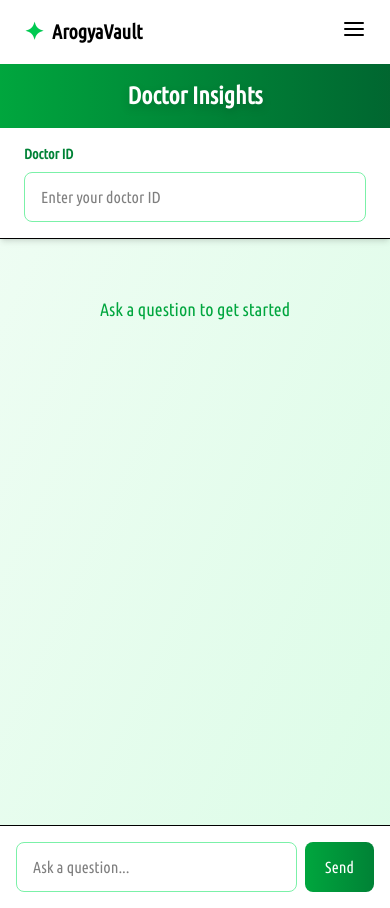
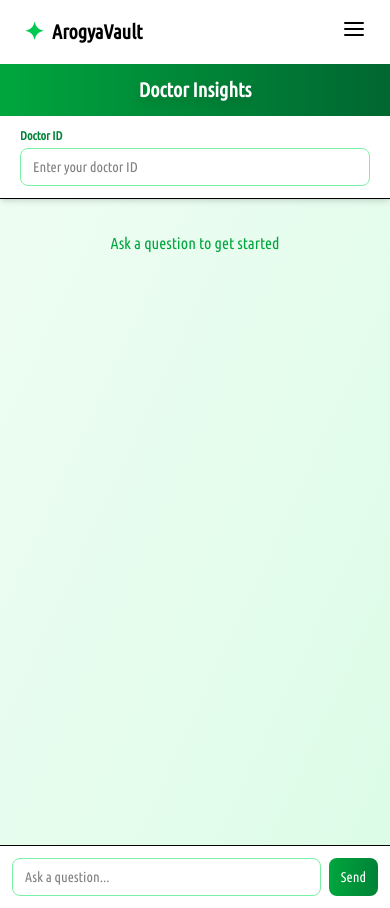
Before and after one commit to kanishkapan/ArogyaVault, a React (Vite) app in the folder Frontend/: page /insights in a window 390 px wide. Built offline with nearby package versions, Linux system fonts and the light colour scheme.

Commit message:
resposniveness added

```diff
--- a/Frontend/src/components/aitanissa/DoctorInsightsChat.jsx
+++ b/Frontend/src/components/aitanissa/DoctorInsightsChat.jsx
@@ -5,6 +5,40 @@ const DoctorInsightsChat = () => {
   const [question, setQuestion] = useState('');
   const [messages, setMessages] = useState([]);
   const [loading, setLoading] = useState(false);
+
+  // Function to format the response text
+  const formatResponseText = (text) => {
+    if (!text) return 'No response received';
+
+    try {
+      // Check if it's a JSON string
+      if (typeof text === 'string' && (text.startsWith('{') || text.startsWith('['))) {
+        // Parse JSON
+        const jsonObj = JSON.parse(text);
+
+        // If it has an answer property, format that nicely
+        if (jsonObj.answer) {
+          // Replace newline indicators with actual newlines
+          let formattedAnswer = jsonObj.answer
+            .replace(/\\n\\n/g, '\n\n')  // Double newlines
+            .replace(/\\n/g, '\n')       // Single newlines
+            .replace(/\*/g, '')          // Remove asterisks
+            .replace(/\\"/g, '"');       // Fix escaped quotes
+
+          return formattedAnswer;
+        }
+
+        // If no answer property, return the formatted JSON
+        return JSON.stringify(jsonObj, null, 2);
+      }
+
+      // If not JSON, just remove asterisks
+      return text.replace(/\*/g, '');
+    } catch (error) {
+      // If JSON parsing fails, just return the original text without asterisks
+      return text.replace(/\*/g, '');
+    }
+  };
 
   const handleSubmit = async (e) => {
     e.preventDefault();
@@ -36,14 +70,12 @@ const DoctorInsightsChat = () => {
 
       const data = await response.json();
 
-      let formattedResponse = 'No response received';
+      let formattedResponse;
 
       if (data && data.response) {
-        // Remove all asterisks from the response
-        formattedResponse = data.response.replace(/\*/g, '');
-      } else if (data && typeof data === 'object') {
-        // Format any object response and remove asterisks
-        formattedResponse = JSON.stringify(data).replace(/\*/g, '');
+        formattedResponse = formatResponseText(data.response);
+      } else {
+        formattedResponse = formatResponseText(JSON.stringify(data));
       }
 
       const newBotMessage = {
@@ -68,16 +100,16 @@ const DoctorInsightsChat = () => {
   };
 
   return (
-    <div className="flex flex-col h-screen bg-gradient-to-br from-green-50 to-green-100">
-      {/* Header */}
-      <header className="bg-gradient-to-r from-green-600 to-green-800 text-white px-6 py-4 shadow-xl">
-        <h1 className="text-2xl sm:text-3xl font-extrabold text-center drop-shadow-lg">Doctor Insights</h1>
+    <div className="flex flex-col h-screen w-full bg-gradient-to-br from-green-50 to-green-100 overflow-hidden">
+      {/* Header - Responsive font sizes */}
+      <header className="bg-gradient-to-r from-green-600 to-green-800 text-white px-3 sm:px-6 py-3 sm:py-4 shadow-xl">
+        <h1 className="text-xl sm:text-2xl md:text-3xl font-extrabold text-center drop-shadow-lg">Doctor Insights</h1>
       </header>
 
-      {/* Doctor ID Input */}
-      <section className="bg-white px-6 py-4 shadow-md border-b sm:px-8">
-        <div className="mx-auto max-w-lg">
-          <label htmlFor="doctorId" className="block text-sm font-semibold text-green-700 mb-2">
+      {/* Doctor ID Input - Responsive padding */}
+      <section className="bg-white px-3 sm:px-6 py-3 sm:py-4 shadow-md border-b">
+        <div className="mx-auto max-w-lg w-full px-2 sm:px-4">
+          <label htmlFor="doctorId" className="block text-xs sm:text-sm font-semibold text-green-700 mb-1 sm:mb-2">
             Doctor ID
           </label>
           <input
@@ -85,18 +117,18 @@ const DoctorInsightsChat = () => {
             id="doctorId"
             value={doctorId}
             onChange={(e) => setDoctorId(e.target.value)}
-            className="w-full px-4 py-3 border border-green-300 rounded-lg focus:outline-none focus:ring-2 focus:ring-green-500 transition-all duration-300"
+            className="w-full px-3 sm:px-4 py-2 sm:py-3 border border-green-300 rounded-lg focus:outline-none focus:ring-2 focus:ring-green-500 transition-all duration-300 text-sm sm:text-base"
             placeholder="Enter your doctor ID"
           />
         </div>
       </section>
 
-      {/* Chat Messages */}
-      <main className="flex-1 overflow-y-auto p-4 sm:p-6">
-        <div className="mx-auto space-y-6 max-w-lg">
+      {/* Chat Messages - Responsive spacing and sizing */}
+      <main className="flex-1 overflow-y-auto p-2 sm:p-4 md:p-6">
+        <div className="mx-auto space-y-3 sm:space-y-6 max-w-lg w-full">
           {messages.length === 0 ? (
-            <div className="text-center text-green-600 py-10">
-              <p className="text-lg font-medium">Ask a question to get started</p>
+            <div className="text-center text-green-600 py-6 sm:py-10">
+              <p className="text-base sm:text-lg font-medium">Ask a question to get started</p>
             </div>
           ) : (
             messages.map((message) => (
@@ -105,28 +137,28 @@ const DoctorInsightsChat = () => {
                 className={`flex animate-fadeIn ${message.sender === 'user' ? 'justify-end' : 'justify-start'}`}
               >
                 <div
-                  className={`rounded-xl px-5 py-3 shadow-lg transition-transform transform hover:scale-105 max-w-full ${
+                  className={`rounded-xl px-3 sm:px-5 py-2 sm:py-3 shadow-lg transition-transform transform hover:scale-105 max-w-full sm:max-w-3/4 text-sm sm:text-base ${
                     message.sender === 'user'
                       ? 'bg-green-600 text-white'
                       : 'bg-white text-green-800 border border-green-200'
                   }`}
                 >
-                  <pre className="whitespace-pre-wrap font-sans">{message.text}</pre>
+                  <pre className="whitespace-pre-wrap font-sans overflow-x-auto">{message.text}</pre>
                 </div>
               </div>
             ))
           )}
           {loading && (
             <div className="flex justify-start animate-fadeIn">
-              <div className="bg-white text-green-800 rounded-xl px-5 py-3 shadow-lg max-w-full">
+              <div className="bg-white text-green-800 rounded-xl px-3 sm:px-5 py-2 sm:py-3 shadow-lg max-w-full">
                 <div className="flex space-x-2">
-                  <div className="w-3 h-3 bg-green-500 rounded-full animate-bounce"></div>
+                  <div className="w-2 h-2 sm:w-3 sm:h-3 bg-green-500 rounded-full animate-bounce"></div>
                   <div
-                    className="w-3 h-3 bg-green-500 rounded-full animate-bounce"
+                    className="w-2 h-2 sm:w-3 sm:h-3 bg-green-500 rounded-full animate-bounce"
                     style={{ animationDelay: '0.2s' }}
                   ></div>
                   <div
-                    className="w-3 h-3 bg-green-500 rounded-full animate-bounce"
+                    className="w-2 h-2 sm:w-3 sm:h-3 bg-green-500 rounded-full animate-bounce"
                     style={{ animationDelay: '0.4s' }}
                   ></div>
                 </div>
@@ -136,20 +168,20 @@ const DoctorInsightsChat = () => {
         </div>
       </main>
 
-      {/* Question Input */}
-      <footer className="bg-white px-4 py-4 border-t sm:px-6">
-        <form onSubmit={handleSubmit} className="mx-auto flex space-x-2 max-w-lg">
+      {/* Question Input - Responsive spacing and button size */}
+      <footer className="bg-white px-2 sm:px-4 py-3 sm:py-4 border-t">
+        <form onSubmit={handleSubmit} className="mx-auto flex space-x-2 max-w-lg w-full px-1 sm:px-2">
           <input
             type="text"
             value={question}
             onChange={(e) => setQuestion(e.target.value)}
-            className="flex-1 px-4 py-3 border border-green-300 rounded-lg focus:outline-none focus:ring-2 focus:ring-green-500 transition-all duration-300"
+            className="flex-1 px-3 sm:px-4 py-2 sm:py-3 border border-green-300 rounded-lg focus:outline-none focus:ring-2 focus:ring-green-500 transition-all duration-300 text-sm sm:text-base"
             placeholder="Ask a question..."
             disabled={loading}
           />
           <button
             type="submit"
-            className="bg-gradient-to-r from-green-600 to-green-700 text-white px-5 py-3 rounded-lg hover:from-green-700 hover:to-green-800 focus:outline-none focus:ring-2 focus:ring-green-500 transition-all duration-300 disabled:bg-green-400"
+            className="bg-gradient-to-r from-green-600 to-green-700 text-white px-3 sm:px-5 py-2 sm:py-3 rounded-lg hover:from-green-700 hover:to-green-800 focus:outline-none focus:ring-2 focus:ring-green-500 transition-all duration-300 disabled:bg-green-400 text-sm sm:text-base"
             disabled={loading || !doctorId.trim() || !question.trim()}
           >
             {loading ? 'Sending...' : 'Send'}
```
